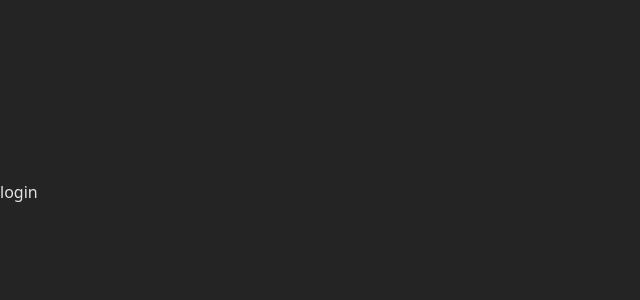
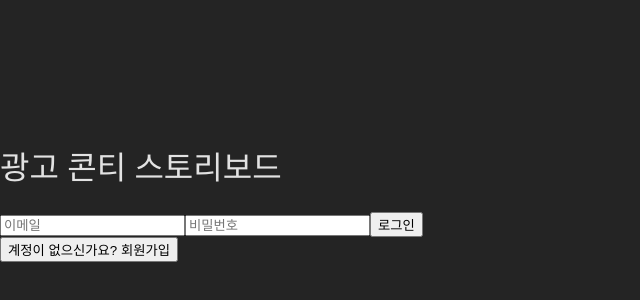
Before and after one commit to marhchneight/ad-storyboard, a React (Vite) app: page /login in a window 1280 px wide. Shown: the part 208-508 px from the top of the page, without its empty margins (0-640 px from the left). Built offline with nearby package versions, Linux system fonts and the light colour scheme; no server answers.

Commit message:
feat: add email login/signup and route protection

```diff
--- a/src/App.tsx
+++ b/src/App.tsx
@@ -1,4 +1,14 @@
+import type { ReactElement } from 'react';
 import { BrowserRouter, Routes, Route, Navigate } from 'react-router-dom';
+import LoginPage from './pages/LoginPage';
+import { useAuth } from './hooks/useAuth';
+
+function RequireAuth({ children }: { children: ReactElement }) {
+  const { user, loading } = useAuth();
+  if (loading) return <div>로딩 중...</div>;
+  if (!user) return <Navigate to="/login" replace />;
+  return children;
+}
 
 function Placeholder({ label }: { label: string }) {
   return <div>{label}</div>;
@@ -8,10 +18,10 @@ export default function App() {
   return (
     <BrowserRouter>
       <Routes>
-        <Route path="/login" element={<Placeholder label="login" />} />
-        <Route path="/" element={<Placeholder label="projects" />} />
-        <Route path="/projects/new" element={<Placeholder label="new project" />} />
-        <Route path="/projects/:id" element={<Placeholder label="editor" />} />
+        <Route path="/login" element={<LoginPage />} />
+        <Route path="/" element={<RequireAuth><Placeholder label="projects" /></RequireAuth>} />
+        <Route path="/projects/new" element={<RequireAuth><Placeholder label="new project" /></RequireAuth>} />
+        <Route path="/projects/:id" element={<RequireAuth><Placeholder label="editor" /></RequireAuth>} />
         <Route path="*" element={<Navigate to="/" replace />} />
       </Routes>
     </BrowserRouter>
--- /dev/null
+++ b/src/hooks/useAuth.ts
@@ -0,0 +1,29 @@
+import { useEffect, useState } from 'react';
+import type { User } from '@supabase/supabase-js';
+import { supabase } from '../lib/supabaseClient';
+
+export function useAuth() {
+  const [user, setUser] = useState<User | null>(null);
+  const [loading, setLoading] = useState(true);
+
+  useEffect(() => {
+    supabase.auth.getSession().then(({ data }) => {
+      setUser(data.session?.user ?? null);
+      setLoading(false);
+    });
+    const { data: sub } = supabase.auth.onAuthStateChange((_event, session) => {
+      setUser(session?.user ?? null);
+    });
+    return () => sub.subscription.unsubscribe();
+  }, []);
+
+  return {
+    user,
+    loading,
+    signIn: (email: string, password: string) =>
+      supabase.auth.signInWithPassword({ email, password }),
+    signUp: (email: string, password: string) =>
+      supabase.auth.signUp({ email, password }),
+    signOut: () => supabase.auth.signOut(),
+  };
+}
--- /dev/null
+++ b/src/pages/LoginPage.tsx
@@ -0,0 +1,42 @@
+import { useState } from 'react';
+import { useNavigate } from 'react-router-dom';
+import { useAuth } from '../hooks/useAuth';
+
+export default function LoginPage() {
+  const { signIn, signUp } = useAuth();
+  const [email, setEmail] = useState('');
+  const [password, setPassword] = useState('');
+  const [mode, setMode] = useState<'signin' | 'signup'>('signin');
+  const [error, setError] = useState<string | null>(null);
+  const navigate = useNavigate();
+
+  async function handleSubmit(e: React.FormEvent) {
+    e.preventDefault();
+    setError(null);
+    const { error } = mode === 'signin'
+      ? await signIn(email, password)
+      : await signUp(email, password);
+    if (error) {
+      setError(error.message);
+      return;
+    }
+    navigate('/');
+  }
+
+  return (
+    <div className="login-page">
+      <h1>광고 콘티 스토리보드</h1>
+      <form onSubmit={handleSubmit}>
+        <input type="email" placeholder="이메일" value={email}
+          onChange={(e) => setEmail(e.target.value)} required />
+        <input type="password" placeholder="비밀번호" value={password}
+          onChange={(e) => setPassword(e.target.value)} required minLength={6} />
+        {error && <p className="error">{error}</p>}
+        <button type="submit">{mode === 'signin' ? '로그인' : '회원가입'}</button>
+      </form>
+      <button type="button" onClick={() => setMode(mode === 'signin' ? 'signup' : 'signin')}>
+        {mode === 'signin' ? '계정이 없으신가요? 회원가입' : '이미 계정이 있으신가요? 로그인'}
+      </button>
+    </div>
+  );
+}
```
